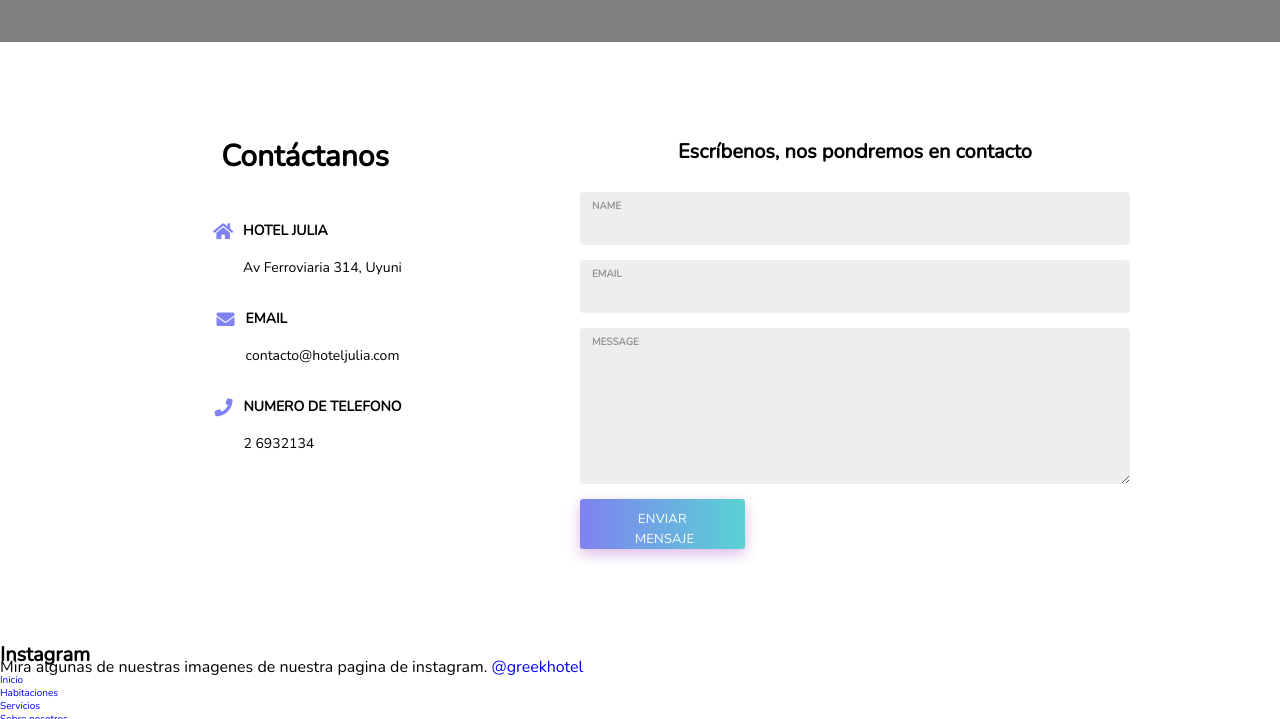
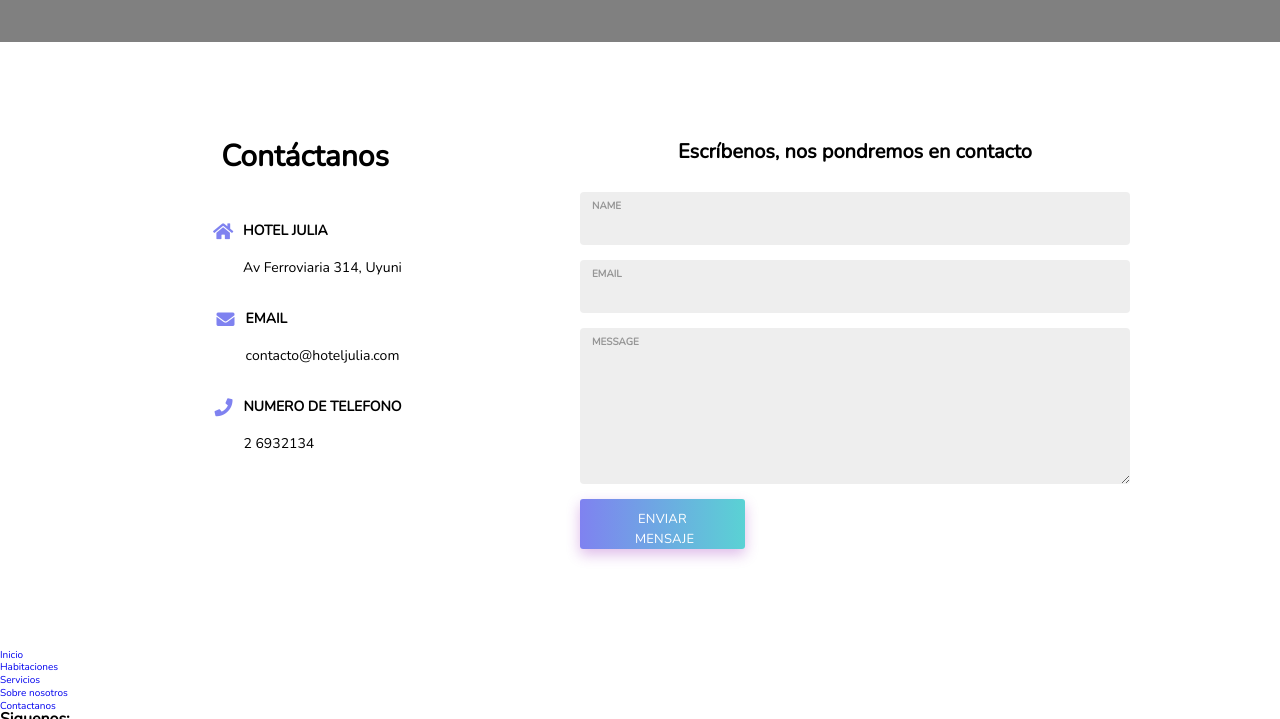
Before and after one commit to lgramirez/hotel, a website: page index.html in a window 1280 px wide. Shown: the part 5018-5737 px from the top of the page. Drawn offline with nearby package versions, Linux system fonts and the light colour scheme.

Commit message:
Delete instagram widget section

```diff
--- a/index.html
+++ b/index.html
@@ -449,14 +449,6 @@
           </div>
         </div>
       </section>
-
-      <!-- instagram widget -->
-      <section>
-        <div>
-          <h2>Instagram</h2>
-          <p>Mira algunas de nuestras imagenes de nuestra pagina de instagram. <a href="/">@greekhotel</a></p>
-        </div>
-      </section>
     </div>
   </main>
 
```
